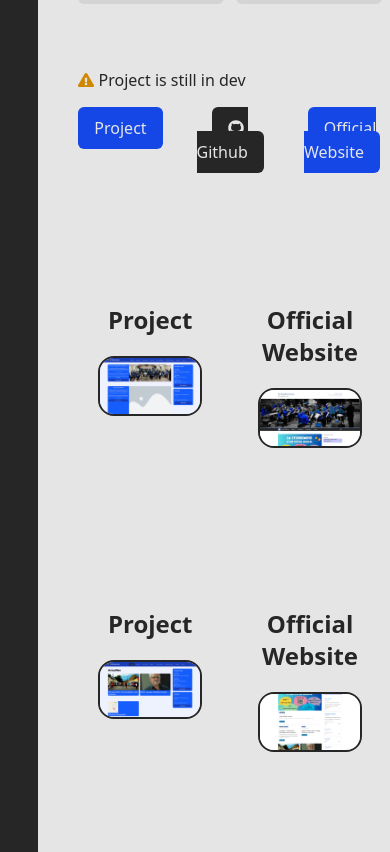
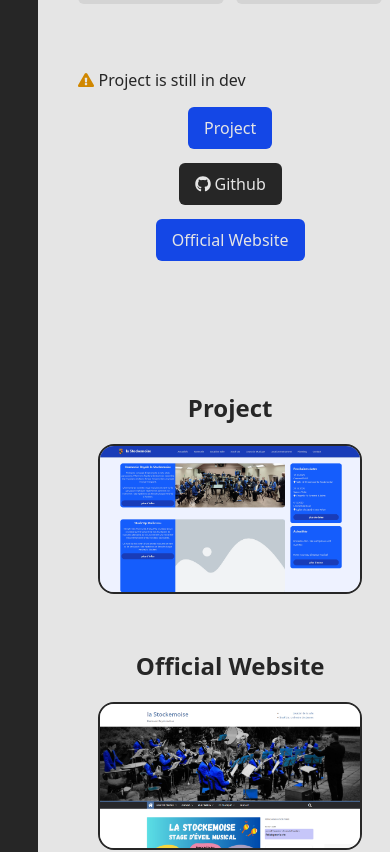
Before and after one commit to JBLNgithub/portfolio, a React (Vite) app: page /stockemoise in a window 390 px wide. Shown: the part 1024-1876 px from the top of the page. Built offline with nearby package versions, Linux system fonts and the light colour scheme.

Commit message:
stockemoise page responsive

```diff
--- a/src/components/Comparator.jsx
+++ b/src/components/Comparator.jsx
@@ -4,7 +4,7 @@
 const Comparator = ({label1, label2, img1, img2}) => {
   return (
     <div className='mt-30'>
-        <div className='grid grid-cols-2 text-center gap-4'>
+        <div className='grid grid-cols-1 md:grid-cols-2 text-center gap-4'>
             <div className='m-5'>
                 <ComparatorTile label={label1} img={img1} />
             </div>
--- a/src/components/ProjectHeader.jsx
+++ b/src/components/ProjectHeader.jsx
@@ -22,7 +22,7 @@
             {inDevWarning()}
         </div>
 
-        <div className='grid grid-cols-3 gap-8 mt-6 text-center'>
+        <div className='grid grid-cols-1 md:grid-cols-3 gap-8 mt-6 text-center'>
             {refApp === undefined ? '' : <AppButton ref={refApp} />}
             {refGithub === undefined ? '' : <GithubButton ref={refGithub} />}
             {refOrg === undefined ? '' : <ExternalButton label={labelOrg} ref={refOrg} />}
```
